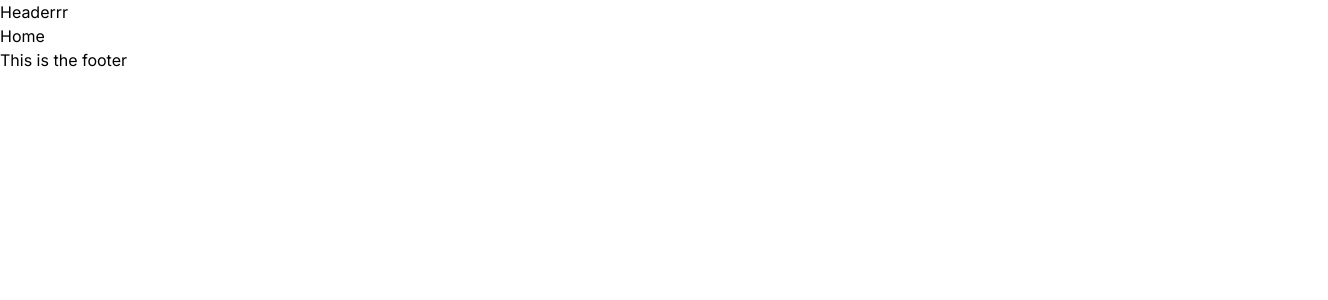
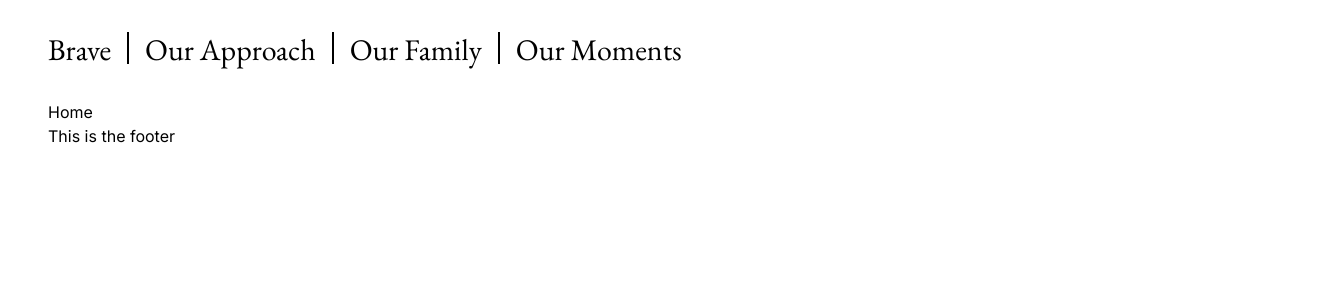
Before and after one commit to Hashaam-ejaz/braveWebsite, a Next.js app: page / in a window 1280 px wide. Shown: the top 300 px of the page, 1328 px wide, since content can reach past the window. Built offline with nearby package versions, Linux system fonts and the light colour scheme.

Commit message:
Header completed and working

```diff
--- a/src/app/globals.css
+++ b/src/app/globals.css
@@ -1,3 +1,4 @@
+@import url("https://fonts.googleapis.com/css2?family=EB+Garamond:ital,wght@0,400..800;1,400..800&family=Inter:wght@100..900&family=Montserrat:wght@200&display=swap");
 @tailwind base;
 @tailwind components;
 @tailwind utilities;
--- a/src/app/layout.tsx
+++ b/src/app/layout.tsx
@@ -20,7 +20,7 @@ export default function RootLayout({
     <html lang="en">
       <body className={inter.className}>
         <Header />
-        {children}
+        <div className="px-12">{children}</div>
         <Footer />
       </body>
     </html>
--- a/src/components/footer/page.tsx
+++ b/src/components/footer/page.tsx
@@ -1,5 +1,5 @@
 const Footer = () => {
-  return <div>This is the footer</div>;
+  return <div className="flex mx-12">This is the footer</div>;
 };
 
 export default Footer;
--- a/src/components/header/page.tsx
+++ b/src/components/header/page.tsx
@@ -1,5 +1,26 @@
+import Link from "next/link";
 const Header = () => {
-  return <div>Headerrr</div>;
+  return (
+    <div className="flex w-full h-full font-garamond py-8 text-3xl mx-12 ">
+      <Link className="flex mr-4" href={"/"}>
+        Brave
+      </Link>
+      <div className="flex w-[2px] h-8 bg-black mr-4" />
+      <Link className="flex mr-4" href={"/approach"}>
+        Our Approach
+      </Link>
+      <div className="flex w-[2px] h-8 bg-black mr-4" />
+      <Link className="flex mr-4" href={"/family"}>
+        {" "}
+        Our Family
+      </Link>
+      <div className="flex w-[2px] h-8 bg-black mr-4" />
+      <Link className="flex mr-4" href={"/moments"}>
+        {" "}
+        Our Moments
+      </Link>
+    </div>
+  );
 };
 
 export default Header;
--- a/tailwind.config.ts
+++ b/tailwind.config.ts
@@ -13,6 +13,9 @@ const config: Config = {
         "gradient-conic":
           "conic-gradient(from 180deg at 50% 50%, var(--tw-gradient-stops))",
       },
+      fontFamily: {
+        garamond: "EB Garamond",
+      },
     },
   },
   plugins: [],
```
Also changed, not shown: public/images/home1.png (added).
